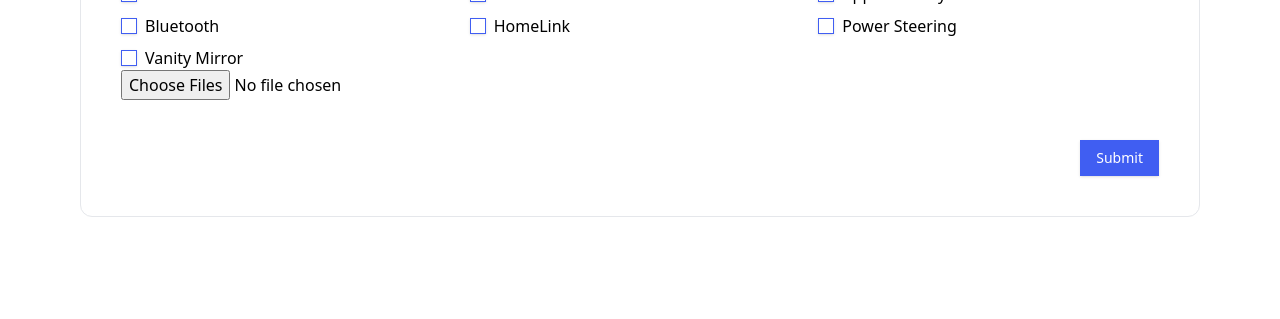
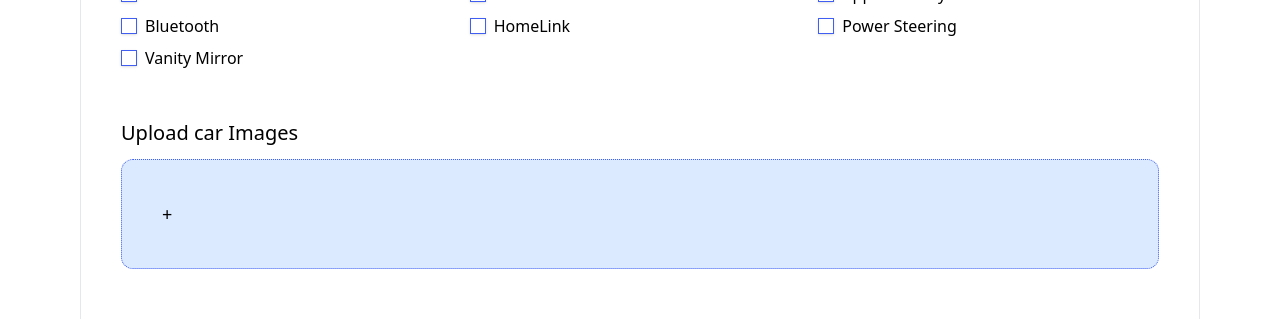
Before and after one commit to tmgnisc/Car-Marketplace-WebAp, a React (Vite) app: page /add-listing in a window 1280 px wide. Shown: the part 1472-1791 px from the top of the page. Before the commit the page ends 1729 px from the top, so only its background shows below. Built offline with nearby package versions, Linux system fonts and the light colour scheme; no server answers.

Commit message:
making UI for adding images

```diff
--- a/src/add-listing/components/UploadImages.jsx
+++ b/src/add-listing/components/UploadImages.jsx
@@ -1,16 +1,24 @@
-import React from 'react'
+import React from "react";
 
 function UploadImages() {
   return (
     <div>
+        <h2 className="font-medium text-xl my-3">Upload car Images</h2>
       <div>
-        <label>
-
-            </label>
-            <input type="file" multiple={true} id='upload-images'/>
+        <label htmlFor="upload-images">
+          <div className="border rounded-xl border-dotted border-primary bg-blue-100 p-10">
+            <h2 className="text-lg">+</h2>
+          </div>
+        </label>
+        <input
+          type="file"
+          multiple={true}
+          id="upload-images"
+          className="opacity-0"
+        />
       </div>
     </div>
-  )
+  );
 }
 
-export default UploadImages
+export default UploadImages;
--- a/src/add-listing/index.jsx
+++ b/src/add-listing/index.jsx
@@ -108,6 +108,7 @@ function AddListing() {
             </div>
           </div>
           {/* car images */}
+          <Separator className='my-6'/>
           <UploadImages />
 
           <div className="mt-10 flex justify-end">
```
